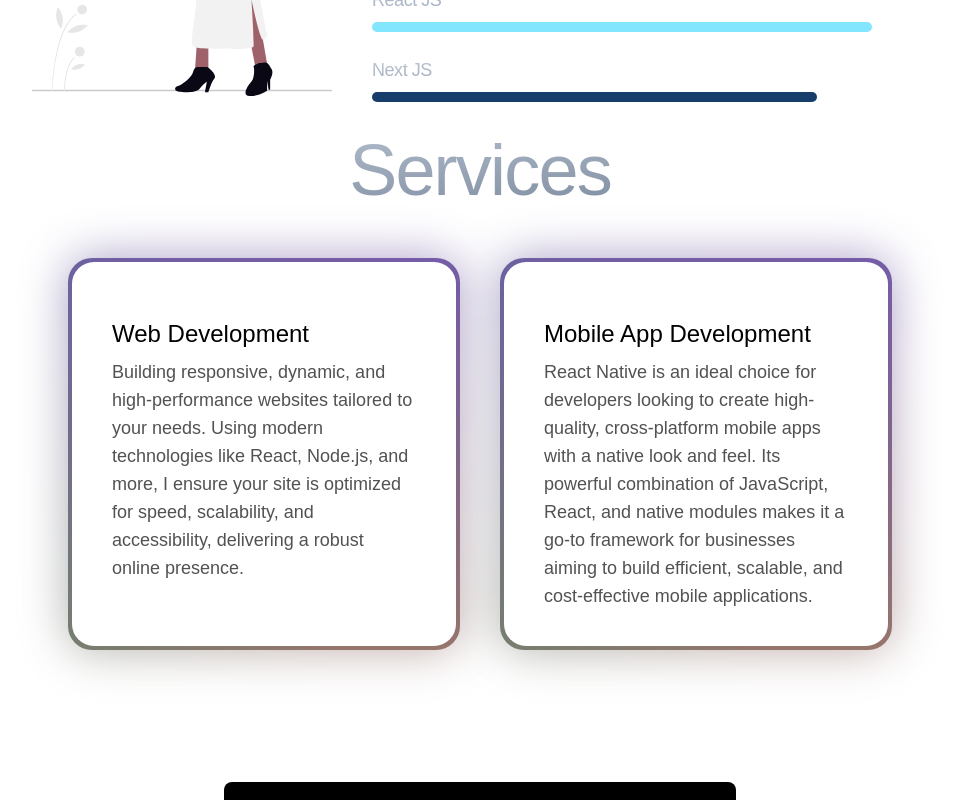
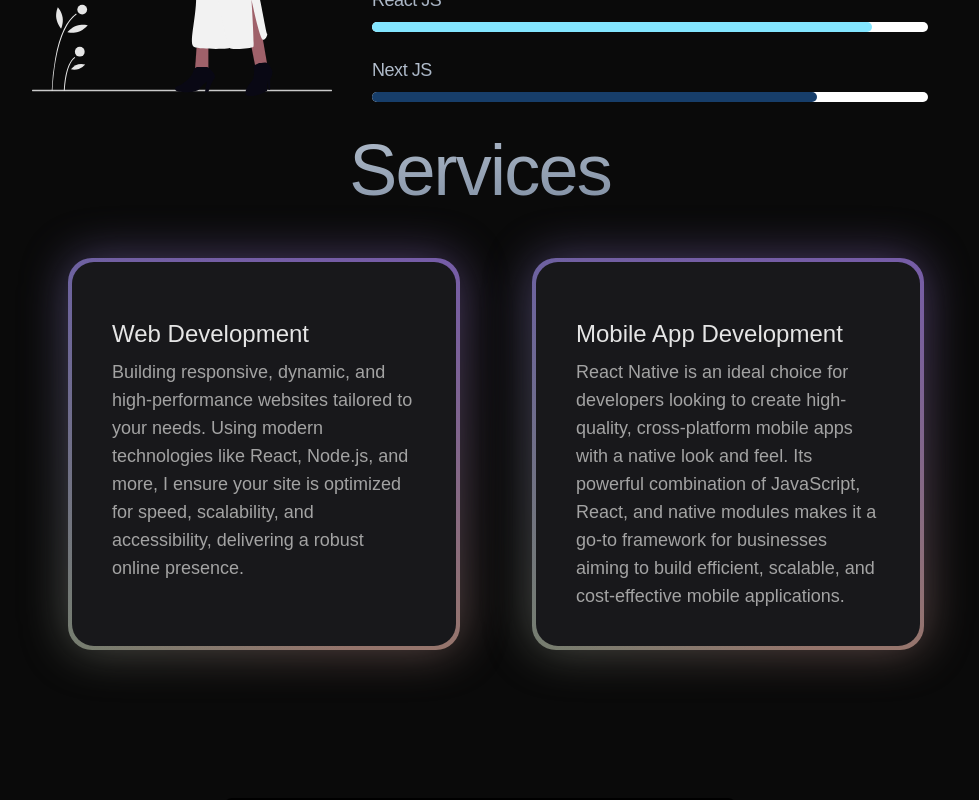
Before and after one commit to M0Abdullah/Portfolio, a Next.js app: page / in a window 1280 px wide. Shown: the part 1400-2200 px from the top of the page, without its empty margins (160-1139 px from the left). Built offline with nearby package versions, Linux system fonts and the light colour scheme.

Commit message:
added dark mod

```diff
--- a/src/app/globals.css
+++ b/src/app/globals.css
@@ -3,15 +3,8 @@
 @tailwind utilities;
 
 :root {
-  --background: #ffffff;
-  --foreground: #171717;
-}
-
-@media (prefers-color-scheme: dark) {
-  :root {
-    --background: #0a0a0a;
-    --foreground: #ededed;
-  }
+  --background: #0a0a0a; /* Dark background */
+  --foreground: #ededed; /* Light text */
 }
 
 body {
@@ -20,6 +13,7 @@ body {
   font-family: Arial, Helvetica, sans-serif;
 }
 
+/* Scrollbar Styling */
 ::-webkit-scrollbar {
   width: 5px;
   height: 2px;
@@ -27,12 +21,12 @@ body {
 
 /* Track */
 ::-webkit-scrollbar-track {
-  box-shadow: inset 0 0 5px grey;
+  background: #1a1a1a; /* Dark track */
   border-radius: 10px;
 }
 
 /* Handle */
 ::-webkit-scrollbar-thumb {
-  background:#e1e3e4;
+  background: #525252; /* Darker handle */
   border-radius: 10px;
 }
--- a/src/component/Footer.tsx
+++ b/src/component/Footer.tsx
@@ -5,9 +5,9 @@ function Footer() {
   return (
 
 
-<footer className="bg-white rounded-lg shadow-sm m-4 dark:bg-gray-800">
+<footer className=" rounded-lg shadow-sm m-4 bg-gray-800">
     <div className="w-full mx-auto max-w-screen-xl p-4 md:flex md:items-center md:justify-between">
-      <span className="text-sm text-gray-500 sm:text-center dark:text-gray-400">© 2025 <a href="#" className="hover:underline">SaimRamzan™</a>. All Rights Reserved.
+      <span className="text-sm sm:text-center text-gray-400">© 2025 <a href="#" className="hover:underline">SaimRamzan™</a>. All Rights Reserved.
     </span>
     <ul className="flex flex-wrap items-center mt-3 text-sm font-medium text-gray-500 dark:text-gray-400 sm:mt-0">
         <li>
--- a/src/component/Services.tsx
+++ b/src/component/Services.tsx
@@ -17,24 +17,24 @@ export function AnimatedPinDemo() {
   ];
   /* eslint-disable */
   return (
-    <div className="items-center">
+    <div className="items-center ">
       <h1
         style={{ marginBottom: "-8rem" }}
         className="bg-gradient-to-br from-slate-300 to-slate-500 py-4 bg-clip-text text-center text-4xl font-medium tracking-tight text-transparent md:text-7xl"
       >
         Services
       </h1>
-      <div className="w-full h-[60rem] md:h-[40rem] md:mt-10 gap-10 flex flex-col md:flex-row items-center justify-center ">
+      <div className="w-full h-[60rem] sm:m-4 md:h-[40rem] md:mt-10 gap-10 flex flex-col md:flex-row items-center justify-center ">
         {data.map((item, id) => (
           <BackgroundGradient
             key={id}
-            className="rounded-[22px] md:h-96 max-w-sm p-4 sm:p-10 bg-white dark:bg-zinc-900"
+            className="rounded-[22px] md:h-96 max-w-sm p-4  sm:p-10 bg-zinc-900"
           >
-            <h1 className="text-lg md:text-2xl sm:text-xl text-black mt-4 mb-2 dark:text-neutral-200">
+            <h1 className="text-lg md:text-2xl sm:text-xl mt-4 mb-2 text-neutral-200">
               {item.title}
             </h1>
 
-            <h3 className="text-lg text-neutral-600 dark:text-neutral-400">
+            <h3 className="text-lg  text-neutral-400">
               {item.description}
             </h3>
           </BackgroundGradient>
--- a/src/components/ui/background-gradient.tsx
+++ b/src/components/ui/background-gradient.tsx
@@ -22,7 +22,7 @@ export const BackgroundGradient = ({
     },
   };
   return (
-    <div className={cn("relative p-[4px] group", containerClassName)}>
+    <div className={cn("relative p-[4px] mx-4 group", containerClassName)}>
       <motion.div
         variants={animate ? variants : undefined}
         initial={animate ? "initial" : undefined}
```
